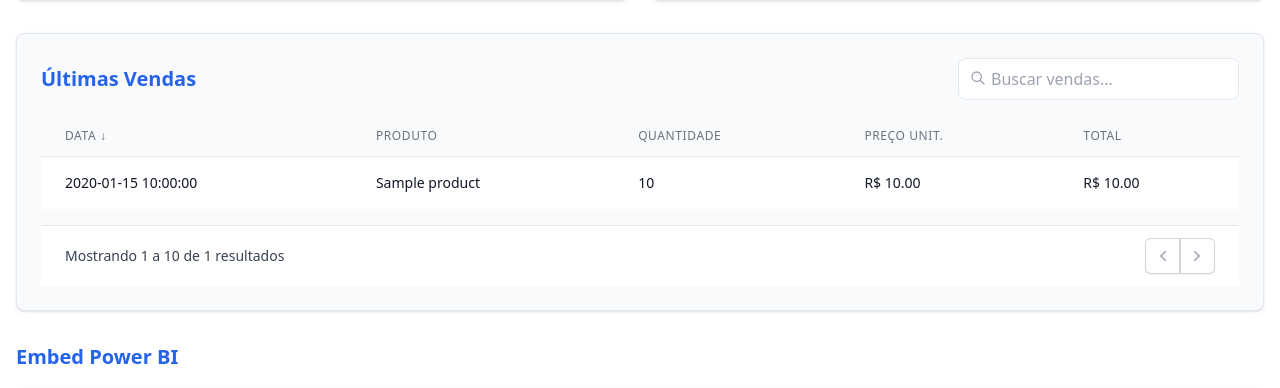
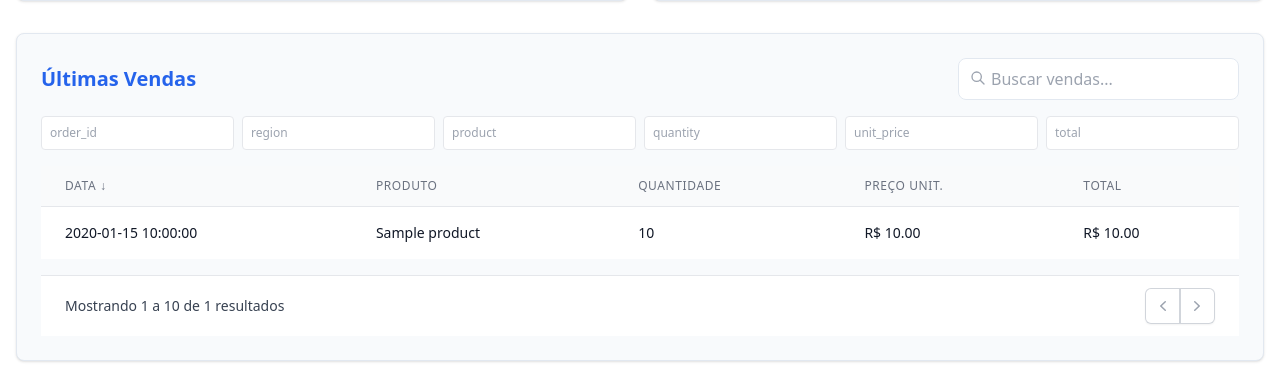
Before and after one commit to LipeLacross/Moura-Stack-Training, a FastAPI app: template app/templates/dashboard.html in a window 1280 px wide. Shown: the part 1383-1771 px from the top of the page. Run offline with FastAPI, Linux system fonts and the light colour scheme; the template is opened without the code that fills it: most values are stand-ins (such as "Sample title", 1, 10 or a date in 2020); data that the repository does not hold is empty; some libraries are stand-ins or nearby versions.

Commit message:
update dashboard: add column filters, pagination, and robust error handling for analytics endpoints

```diff
--- a/app/templates/dashboard.html
+++ b/app/templates/dashboard.html
@@ -136,6 +136,16 @@
           <path stroke-linecap="round" stroke-linejoin="round" stroke-width="2" d="M21 21l-6-6m2-5a7 7 0 11-14 0 7 7 0 0114 0z"></path>
         </svg>
       </div>
+    </div>
+
+    <!-- Filtros de colunas -->
+    <div class="mb-4 grid grid-cols-6 gap-2">
+      <input type="text" id="filter-order_id" placeholder="order_id" class="p-2 border rounded text-xs" />
+      <input type="text" id="filter-region" placeholder="region" class="p-2 border rounded text-xs" />
+      <input type="text" id="filter-product" placeholder="product" class="p-2 border rounded text-xs" />
+      <input type="text" id="filter-quantity" placeholder="quantity" class="p-2 border rounded text-xs" />
+      <input type="text" id="filter-unit_price" placeholder="unit_price" class="p-2 border rounded text-xs" />
+      <input type="text" id="filter-total" placeholder="total" class="p-2 border rounded text-xs" />
     </div>
 
     <div class="overflow-x-auto">
@@ -404,7 +414,7 @@ services:
   <div id="ols-result" class="text-sm text-kpi"></div>
 </div>
 <script>
-  // Pearson
+ç  // Pearson
   fetch('/stats/pearson').then(r => r.json()).then(data => {
     document.getElementById('pearson-result').innerHTML = `
       <b>Correlação Pearson:</b> ${data.correlation.toFixed(3)}<br>
@@ -436,33 +446,70 @@ services:
     });
   });
   // Filtros, pesquisa e gráficos
+  let currentPage = 1;
+  const pageSize = 20;
   async function fetchSales(filters = {}) {
+    filters.page = currentPage;
+    filters.page_size = pageSize;
     const params = new URLSearchParams(filters).toString();
-    const res = await fetch(`/api/sales?${params}`);
+    const res = await fetch(`/metrics/sales?${params}`); // Corrigido endpoint
     return await res.json();
+  }
+  function getColumnFilters() {
+    return {
+      order_id: document.getElementById('filter-order_id').value,
+      region: document.getElementById('filter-region').value,
+      product: document.getElementById('filter-product').value,
+      quantity: document.getElementById('filter-quantity').value,
+      unit_price: document.getElementById('filter-unit_price').value,
+      total: document.getElementById('filter-total').value
+    };
   }
   function renderTable(sales) {
     const tbody = document.getElementById('sales-table-body');
     tbody.innerHTML = '';
     sales.forEach(sale => {
       const tr = document.createElement('tr');
-      tr.innerHTML = `<td>${sale.date}</td><td>${sale.product}</td><td>${sale.quantity}</td><td>R$ ${sale.unit_price.toFixed(2)}</td><td>R$ ${sale.total.toFixed(2)}</td>`;
+      tr.innerHTML = `<td>${sale.date ? new Date(sale.date).toLocaleDateString() : ''}</td><td>${sale.product}</td><td>${sale.quantity}</td><td>R$ ${Number(sale.unit_price).toFixed(2)}</td><td>R$ ${Number(sale.total).toFixed(2)}</td>`;
       tbody.appendChild(tr);
     });
   }
+  async function updateTableAndCharts() {
+    const filters = getColumnFilters();
+    const result = await fetchSales(filters);
+    renderTable(result.data);
+    renderCharts(result.data); // Atualiza gráficos com dados filtrados
+    document.getElementById('start-item').textContent = ((currentPage-1)*pageSize+1);
+    document.getElementById('end-item').textContent = Math.min(currentPage*pageSize, result.pagination.total_items);
+    document.getElementById('total-items').textContent = result.pagination.total_items;
+  }
   document.getElementById('apply-filters').onclick = async function() {
-    const start = document.getElementById('start-date').value;
-    const end = document.getElementById('end-date').value;
-    const product = document.getElementById('product-filter').value;
-    const data = await fetchSales({start_date: start, end_date: end, product});
-    renderTable(data.sales);
-    renderCharts(data.sales);
+    currentPage = 1;
+    await updateTableAndCharts();
   };
   document.getElementById('search-sales').oninput = async function(e) {
-    const q = e.target.value.toLowerCase();
-    const data = await fetchSales();
-    const filtered = data.sales.filter(sale => sale.product.toLowerCase().includes(q));
-    renderTable(filtered);
+    currentPage = 1;
+    document.getElementById('filter-product').value = e.target.value;
+    await updateTableAndCharts();
+  };
+  document.getElementById('prev-page').onclick = async function() {
+    if (currentPage > 1) {
+      currentPage--;
+      await updateTableAndCharts();
+    }
+  };
+  document.getElementById('next-page').onclick = async function() {
+    currentPage++;
+    await updateTableAndCharts();
+  };
+  document.getElementById('filter-order_id').oninput = updateTableAndCharts;
+  document.getElementById('filter-region').oninput = updateTableAndCharts;
+  document.getElementById('filter-product').oninput = updateTableAndCharts;
+  document.getElementById('filter-quantity').oninput = updateTableAndCharts;
+  document.getElementById('filter-unit_price').oninput = updateTableAndCharts;
+  document.getElementById('filter-total').oninput = updateTableAndCharts;
+  window.onload = async function() {
+    await updateTableAndCharts();
   };
   function renderCharts(sales) {
     // Receita por período
@@ -606,7 +653,7 @@ services:
     tbody.innerHTML = rows.map(row => `<tr><td class='px-6 py-4'>${row.product}</td><td class='px-6 py-4'>R$ ${parseFloat(row.total_revenue).toFixed(2)}</td></tr>`).join('');
   });
   // Plotly
-  fetch('/plotly-sales').then(r => r.json()).then(fig => {
+  fetch('/plotly-sales').then r => r.json()).then(fig => {
     Plotly.newPlot('plotly-chart', fig.data, fig.layout);
   });
   // Matplotlib
```
Also changed, not shown: app/backend/routers/extras.py (+66 -49 lines).
